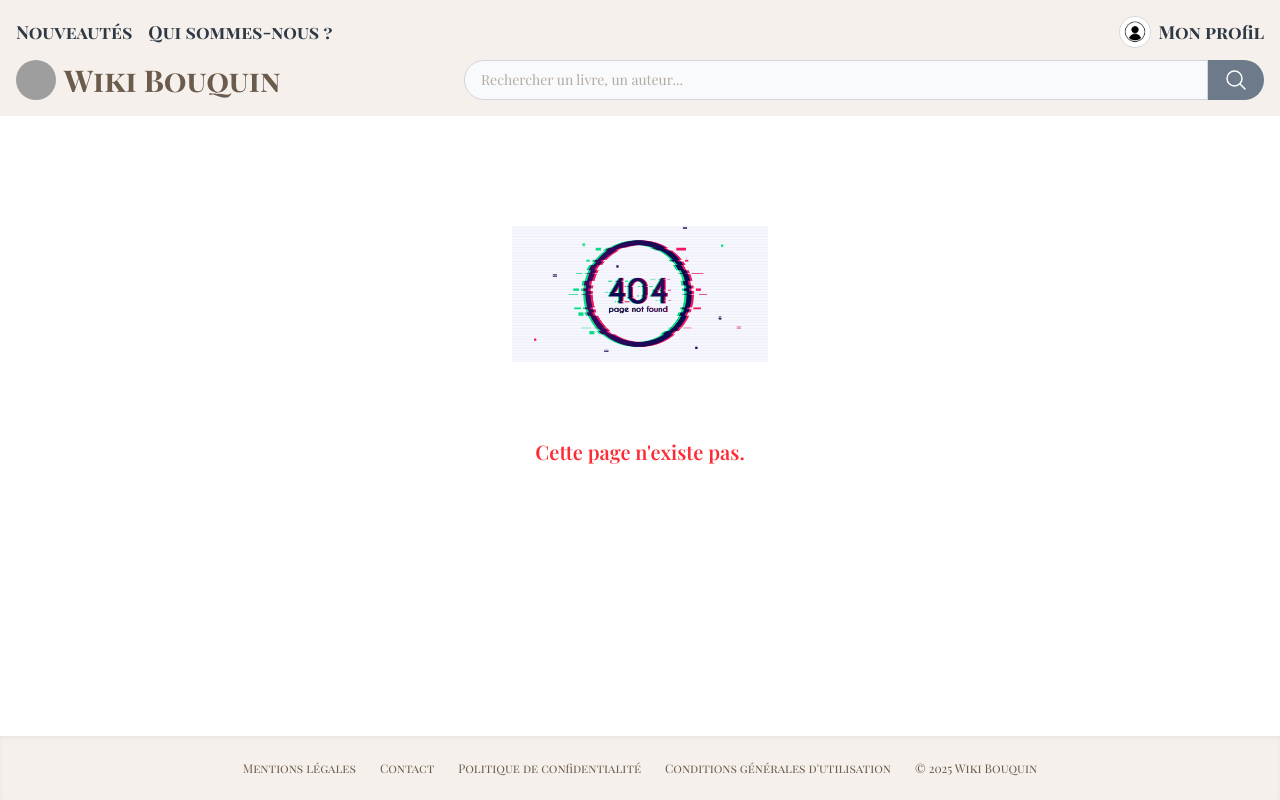
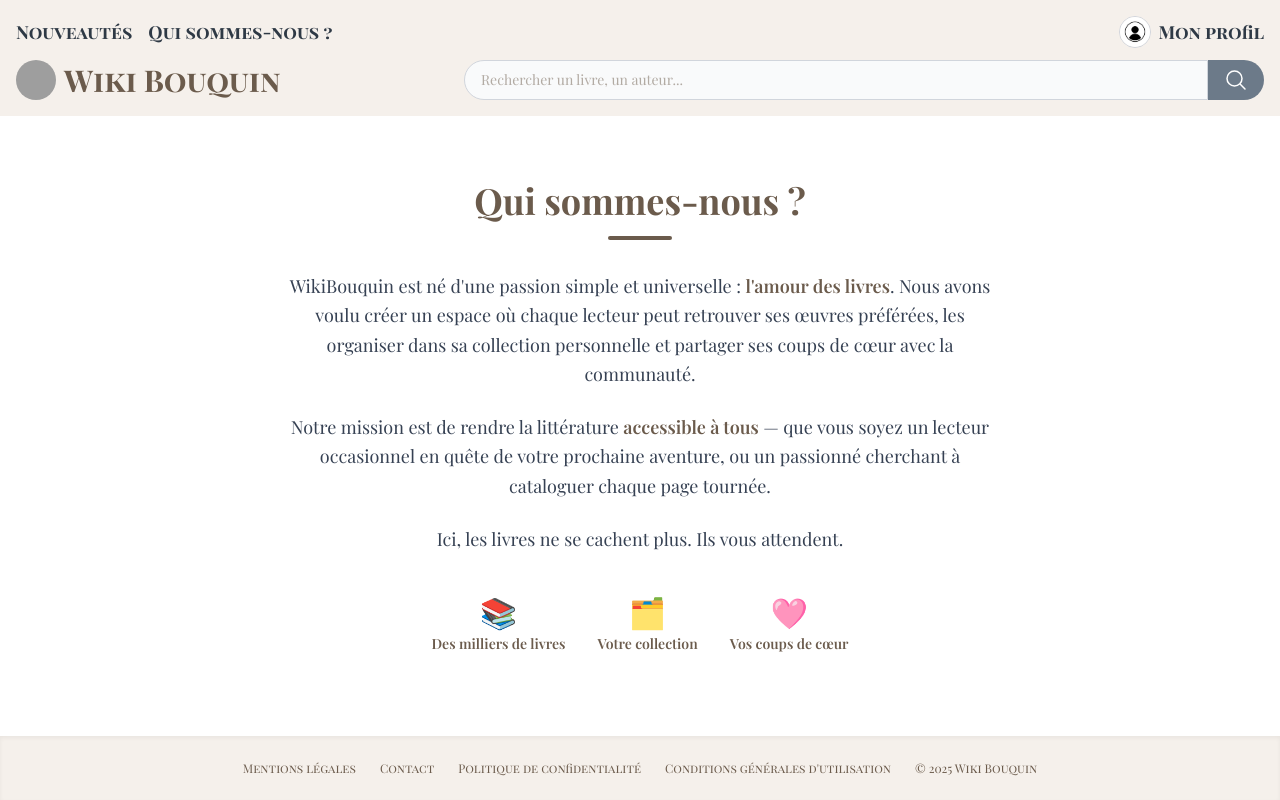
Before and after one commit to hoailinh567/projet-wikibouquin, a React (Vite) app in the folder src/frontend/: page /about-us in a window 1280 px wide. Built offline with nearby package versions, Linux system fonts and the light colour scheme; no server answers; grey boxes are pictures that could not be loaded; a web font is replaced by a local one.

Commit message:
front: created a new component of AboutUs

```diff
--- /dev/null
+++ b/src/frontend/src/components/AboutUs.tsx
@@ -0,0 +1,47 @@
+function AboutUs() {
+  return (
+    <div className="grow max-w-3xl mx-auto px-4 md:px-8 py-10 md:py-16 font-playfair text-center">
+      <h1 className="text-3xl md:text-4xl font-bold text-[#6B5B4C] mb-4">
+        Qui sommes-nous ?
+      </h1>
+
+      <div className="w-16 h-1 bg-[#6B5B4C] mx-auto mb-8 rounded-full" />
+
+      <p className="text-base md:text-lg text-gray-700 leading-relaxed mb-6">
+        WikiBouquin est né d'une passion simple et universelle :{" "}
+        <span className="font-semibold text-[#6B5B4C]">l'amour des livres</span>.
+        Nous avons voulu créer un espace où chaque lecteur peut retrouver ses œuvres
+        préférées, les organiser dans sa collection personnelle et partager ses coups
+        de cœur avec la communauté.
+      </p>
+
+      <p className="text-base md:text-lg text-gray-700 leading-relaxed mb-6">
+        Notre mission est de rendre la littérature{" "}
+        <span className="font-semibold text-[#6B5B4C]">accessible à tous</span> —
+        que vous soyez un lecteur occasionnel en quête de votre prochaine aventure,
+        ou un passionné cherchant à cataloguer chaque page tournée.
+      </p>
+
+      <p className="text-base md:text-lg text-gray-700 leading-relaxed mb-10">
+        Ici, les livres ne se cachent plus. Ils vous attendent.
+      </p>
+
+      <div className="flex justify-center gap-8 text-[#6B5B4C]">
+        <div className="flex flex-col items-center gap-1">
+          <span className="text-3xl">📚</span>
+          <span className="text-sm font-semibold">Des milliers de livres</span>
+        </div>
+        <div className="flex flex-col items-center gap-1">
+          <span className="text-3xl">🗂️</span>
+          <span className="text-sm font-semibold">Votre collection</span>
+        </div>
+        <div className="flex flex-col items-center gap-1">
+          <span className="text-3xl">🩷</span>
+          <span className="text-sm font-semibold">Vos coups de cœur</span>
+        </div>
+      </div>
+    </div>
+  );
+}
+
+export default AboutUs;
--- a/src/frontend/src/components/App.tsx
+++ b/src/frontend/src/components/App.tsx
@@ -12,6 +12,7 @@ import Account from "./Account";
 import Research from "./Research";
 import NewArrival from "./NewArrival";
 import NotFound from "./Errors/NotFound";
+import AboutUs from "./AboutUs";
 
 function App() {
   return (
@@ -29,6 +30,7 @@ function App() {
             <Route path="/profile/:username" element={<UserProfile />} />
             <Route path="/research" element={<Research />} />
             <Route path="/nouveautes" element={<NewArrival />} />
+            <Route path="/about-us" element={<AboutUs />} />
             {/* wildcard redirect vers /404 pour toutes les routes inconnues */}
             <Route path="*" element={<NotFound />} />
           </Routes>
--- a/src/frontend/src/components/Header.tsx
+++ b/src/frontend/src/components/Header.tsx
@@ -20,7 +20,10 @@ function Header() {
   // Fermer le popup si clic à l'extérieur
   useEffect(() => {
     const handleClickOutside = (event: MouseEvent) => {
-      if (popupRef.current && !(popupRef.current as HTMLElement).contains(event.target as Node)) {
+      if (
+        popupRef.current &&
+        !(popupRef.current as HTMLElement).contains(event.target as Node)
+      ) {
         setIsPopupOpen(false);
       }
     };
@@ -34,11 +37,12 @@ function Header() {
     <header className="p-3 md:p-4 bg-[#f5f0eb]">
       <div className="flex justify-between items-center font-playfair-sc text-sm md:text-lg font-bold mb-3">
         <div className="flex gap-2 md:gap-4">
-          <Link
-          to="/nouveautes" className="hover:text-[#07315f] transition">
-          Nouveautés
+          <Link to="/nouveautes" className="hover:text-[#07315f] transition">
+            Nouveautés
           </Link>
-          <a href="#" className="hover:text-[#07315f] transition">Qui sommes-nous ?</a>
+          <Link to="/about-us" className="hover:text-[#07315f] transition">
+            Qui sommes-nous ?
+          </Link>
         </div>
 
         <div className="relative flex items-center gap-2" ref={popupRef}>
@@ -51,13 +55,16 @@ function Header() {
               alt="icone profile"
               className="h-6 w-6 md:h-8 md:w-8 rounded-full object-cover border border-gray-300 inline-block"
             />
-            <span className="hidden sm:inline">{isAuthenticated && user ? user.username : "Mon profil"}</span>
+            <span className="hidden sm:inline">
+              {isAuthenticated && user ? user.username : "Mon profil"}
+            </span>
           </button>
           <div
             className={`absolute top-full right-0 mt-2 min-w-fit whitespace-nowrap bg-white border border-gray-300 rounded shadow-lg z-50 transform transition-all duration-200 ease-out
-              ${isPopupOpen
-                ? "opacity-100 scale-100"
-                : "opacity-0 scale-95 pointer-events-none"
+              ${
+                isPopupOpen
+                  ? "opacity-100 scale-100"
+                  : "opacity-0 scale-95 pointer-events-none"
               }
             `}
           >
@@ -125,10 +132,15 @@ function Header() {
             alt="logo WikiBouquin"
             className="h-8 w-8 md:h-10 md:w-10 rounded-full object-cover inline"
           />
-          <h1 className="text-xl md:text-3xl font-bold font-playfair-sc whitespace-nowrap">Wiki Bouquin</h1>
+          <h1 className="text-xl md:text-3xl font-bold font-playfair-sc whitespace-nowrap">
+            Wiki Bouquin
+          </h1>
         </a>
 
-        <form onSubmit={handleSearch} className="flex w-full md:max-w-[600px] lg:max-w-[800px]">
+        <form
+          onSubmit={handleSearch}
+          className="flex w-full md:max-w-[600px] lg:max-w-[800px]"
+        >
           <input
             type="text"
             placeholder="Rechercher un livre, un auteur..."
@@ -136,7 +148,10 @@ function Header() {
             onChange={(e) => setSearchQuery(e.target.value)}
             className="grow border bg-gray-50 border-gray-300 rounded-l-full px-3 md:px-4 py-2 focus:outline-none text-xs md:text-sm font-playfair"
           />
-          <button type="submit" className="flex items-center justify-center bg-[#6C7A89] px-3 md:px-4 py-2 rounded-r-full hover:bg-[#07315f] transition">
+          <button
+            type="submit"
+            className="flex items-center justify-center bg-[#6C7A89] px-3 md:px-4 py-2 rounded-r-full hover:bg-[#07315f] transition"
+          >
             <svg
               xmlns="http://www.w3.org/2000/svg"
               fill="none"
```
